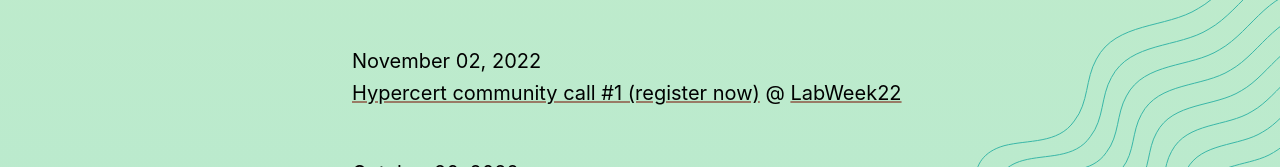
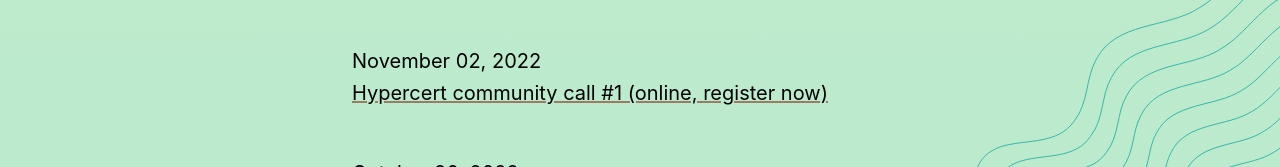
Before and after one commit to Network-Goods/hypercerts-landing, a Gatsby site: page / in a window 1280 px wide. Shown: the part 4154-4321 px from the top of the page. Built offline with nearby package versions, Linux system fonts and the light colour scheme; Gatsby itself is replaced by a stand-in of ours.

Commit message:
Update index.tsx

```diff
--- a/src/pages/index.tsx
+++ b/src/pages/index.tsx
@@ -139,11 +139,7 @@
         </p>
         <Item date="November 02, 2022">
           <a href="https://protocol.zoom.us/meeting/register/tJApf-GhqjwsEtOjtcAG3yZLSVFU5kw2fkTs" target="_blank">
-            Hypercert community call #1 (register now)
-          </a>{" "}
-          @{" "}
-          <a href="https://labweek2022.plnetwork.io/" target="_blank">
-            LabWeek22
+            Hypercert community call #1 (online, register now)
           </a>
         </Item>
         <Item date="October 26, 2022">
```
